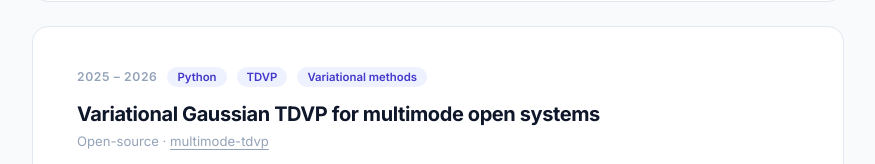
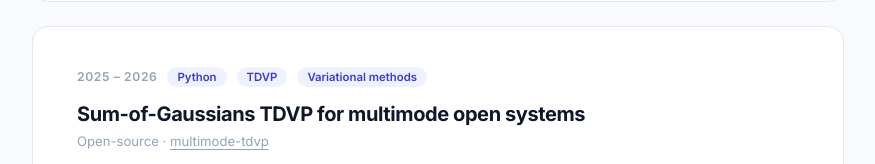
Before and after one commit to krishnasogathur/krishnasogathur.github.io, a plain HTML site: page projects.html in a window 1280 px wide. Shown: the part 1525-1689 px from the top of the page, without its empty margins (202-1077 px from the left). Drawn offline with Linux system fonts and the light colour scheme.

Commit message:
Rename multimode-tdvp card to Sum-of-Gaussians TDVP

```diff
--- a/projects.html
+++ b/projects.html
@@ -269,7 +269,7 @@
         <span class="tag">TDVP</span>
         <span class="tag">Variational methods</span>
       </div>
-      <h2>Variational Gaussian TDVP for multimode open systems</h2>
+      <h2>Sum-of-Gaussians TDVP for multimode open systems</h2>
       <p class="project-affil">Open-source &middot; <a href="https://github.com/krishnasogathur/multimode-tdvp" target="_blank">multimode-tdvp</a></p>
       <div class="project-body">
         <p>Represents the quantum state as a superposition of displaced, squeezed Gaussian coherent states evolved under the McLachlan TDVP principle. Scales as O(N<sub>Gauss</sub>&thinsp;&times;&thinsp;d) instead of exponentially with mode number. Lindblad dissipation is handled via quantum trajectories with jump operators applied analytically within the Gaussian manifold. Benchmarked against QuTiP on Kerr oscillators and sideband cooling.</p>
```
